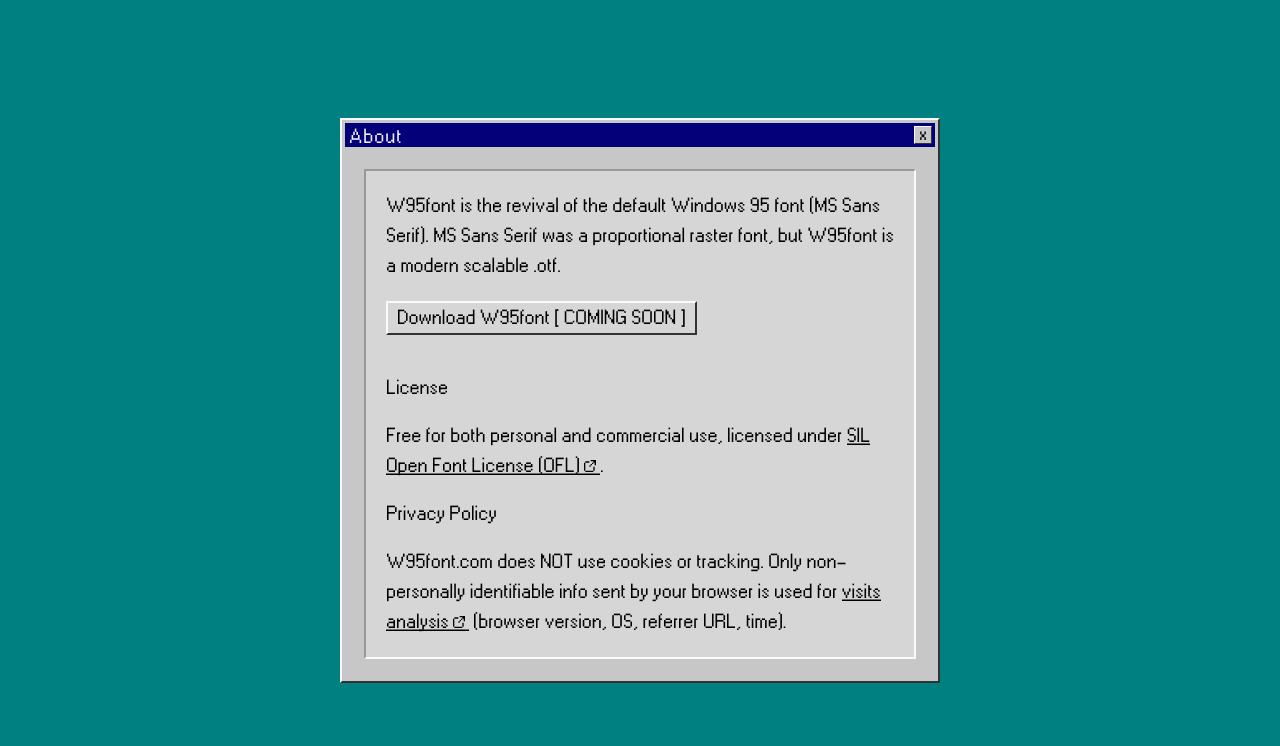
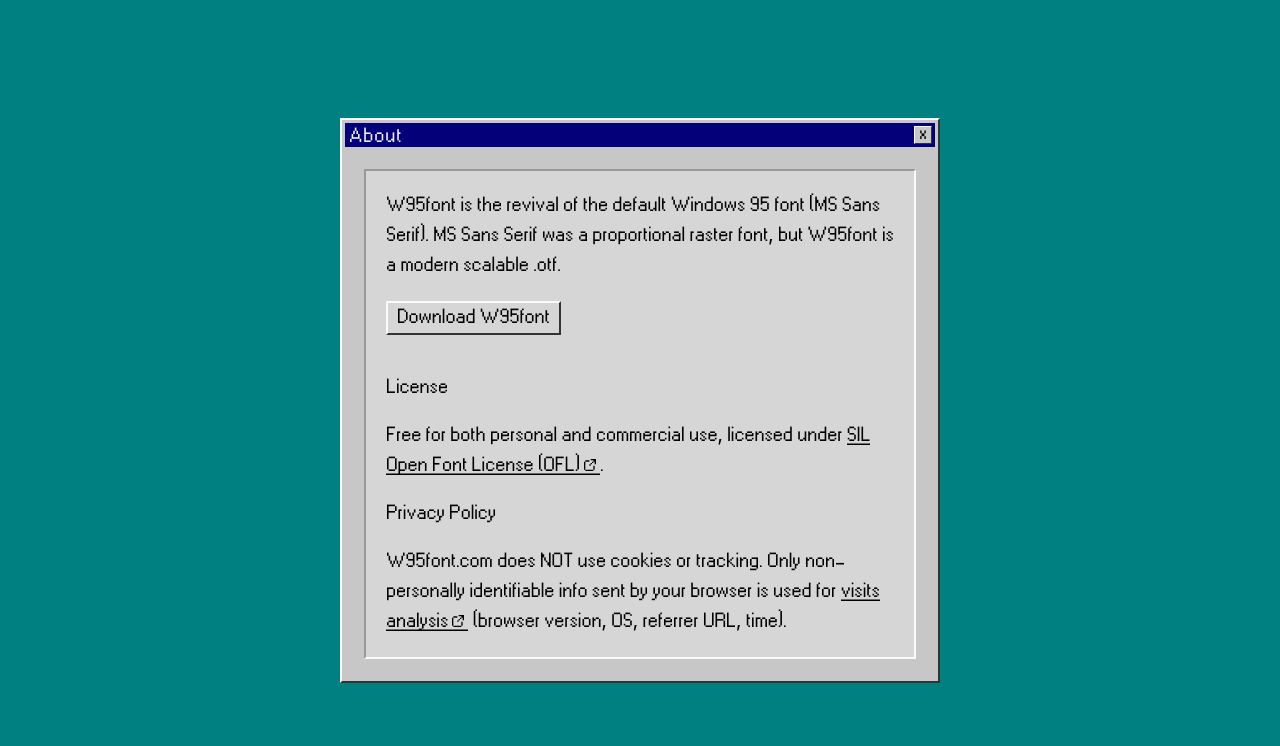
Before and after one commit to allesava/w95font, a plain HTML site: page index.html in a window 1280 px wide. Shown: the top 746 px of the page. Drawn offline with Linux system fonts and the light colour scheme.

Commit message:
added W95font regular weight

```diff
--- a/index.html
+++ b/index.html
@@ -109,7 +109,7 @@
             <p>W95font is the revival of the default Windows 95 font (MS Sans Serif). MS Sans Serif was a proportional
                 raster font, but W95font is a modern scalable .otf.</p>
 
-            <a href="#" class="btn">Download W95font [ COMING SOON ]</a>
+            <a href="assets/files/w95font.zip" class="btn">Download W95font</a>
 
             <h2>License</h2>
             <p>Free for both personal and commercial use, licensed under
```
Also changed, not shown: assets/fonts/w95font.woff, assets/fonts/w95font.woff2, 1 other file.
